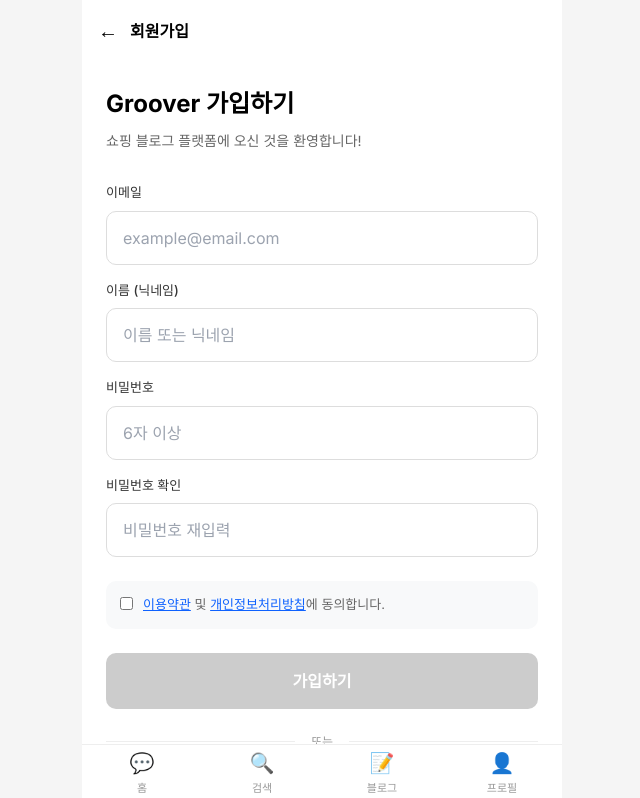
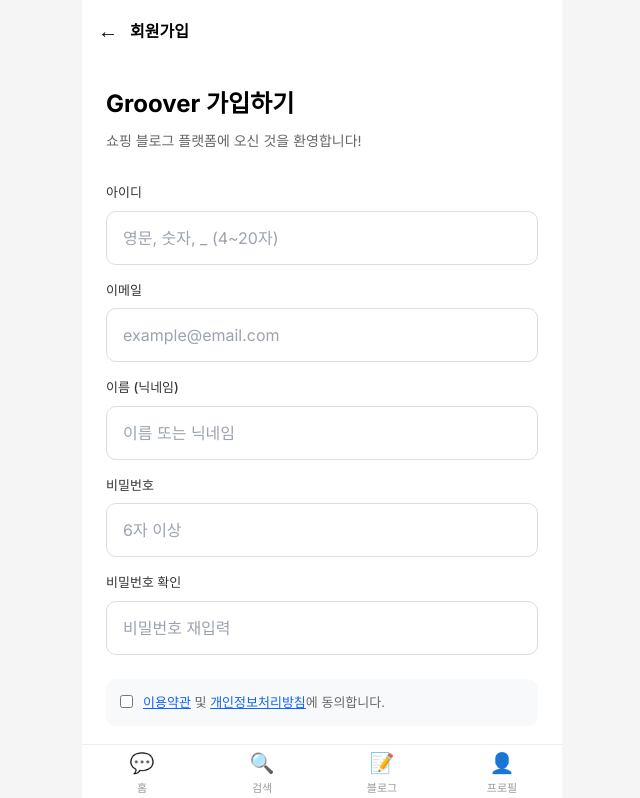
Before and after one commit to ppapigo/groover, a Next.js app in the folder groover-web/: page /signup in a window 1280 px wide. Shown: the top 798 px of the page, without its empty margins (318-958 px from the left). Built offline with nearby package versions, Linux system fonts and the light colour scheme; no server answers.

Commit message:
feat: 아이디로 회원가입/로그인 기능 추가

```diff
--- a/groover-web/src/app/login/page.tsx
+++ b/groover-web/src/app/login/page.tsx
@@ -13,6 +13,7 @@ export default function LoginPage() {
   const [password, setPassword] = useState('');
   const [isLoading, setIsLoading] = useState(false);
   const [error, setError] = useState('');
+  const [loginId, setLoginId] = useState('');
 
   const handleSubmit = async (e: React.FormEvent) => {
   e.preventDefault();
@@ -20,12 +21,18 @@ export default function LoginPage() {
   setIsLoading(true);
 
   try {
-    await login(email, password);
+    // 이메일인지 아이디인지 판단
+    const isEmail = loginId.includes('@');
+    const loginData = isEmail
+      ? { email: loginId, password }
+      : { userId: loginId, password };
+
+    await login(loginData);
     router.push('/');
   } catch (err: any) {
     const errorCode = err.response?.data?.code;
     if (errorCode === 'EMAIL_NOT_VERIFIED') {
-      // 이메일 미인증 시 인증 대기 페이지로 이동
+      const email = err.response?.data?.email;
       router.push(`/auth/verify-pending?email=${encodeURIComponent(email)}`);
     } else {
       setError(err.response?.data?.message || '로그인에 실패했습니다.');
@@ -83,7 +90,7 @@ export default function LoginPage() {
           </div>
         )}
 
-        {/* 이메일 */}
+        {/* 아이디/이메일 */}
         <div style={{ marginBottom: '16px' }}>
           <label
             style={{
@@ -94,13 +101,13 @@ export default function LoginPage() {
               color: '#333',
             }}
           >
-            이메일
+            아이디 또는 이메일
           </label>
           <input
-            type="email"
-            value={email}
-            onChange={(e) => setEmail(e.target.value)}
-            placeholder="example@email.com"
+            type="text"
+            value={loginId}
+            onChange={(e) => setLoginId(e.target.value)}
+            placeholder="아이디 또는 이메일"
             style={{
               width: '100%',
               padding: '14px 16px',
@@ -144,7 +151,7 @@ export default function LoginPage() {
         {/* 로그인 버튼 */}
         <button
           type="submit"
-          disabled={isLoading || !email || !password}
+         disabled={isLoading || !loginId || !password}
           style={{
             width: '100%',
             padding: '16px',
--- a/groover-web/src/app/signup/page.tsx
+++ b/groover-web/src/app/signup/page.tsx
@@ -15,12 +15,18 @@ export default function SignupPage() {
   const [agreeTerms, setAgreeTerms] = useState(false);
   const [isLoading, setIsLoading] = useState(false);
   const [error, setError] = useState('');
+  const [userId, setUserId] = useState('');
 
   const isValidEmail = (email: string) => {
     return /^[^\s@]+@[^\s@]+\.[^\s@]+$/.test(email);
   };
 
+  const isValidUserId = (userId: string) => {
+  return /^[a-zA-Z0-9_]{4,20}$/.test(userId);
+};
+
 const isFormValid =
+  isValidUserId(userId) &&
   isValidEmail(email) &&
   name.trim().length > 0 &&
   password.length >= 6 &&
@@ -35,8 +41,9 @@ export default function SignupPage() {
     setIsLoading(true);
     setError('');
 
+
     try {
-      await api.post('/auth/register', { email, password, name });
+      await api.post('/auth/register', { userId, email, password, name });
       // 이메일 인증 대기 페이지로 이동
       router.push(`/auth/verify-pending?email=${encodeURIComponent(email)}`);
     } catch (err: any) {
@@ -114,7 +121,39 @@ export default function SignupPage() {
             {error}
           </div>
         )}
-
+        {/* 아이디 */}
+<div style={{ marginBottom: '16px' }}>
+  <label
+    style={{
+      display: 'block',
+      fontSize: '13px',
+      fontWeight: '500',
+      marginBottom: '8px',
+      color: '#333',
+    }}
+  >
+    아이디
+  </label>
+  <input
+    type="text"
+    value={userId}
+    onChange={(e) => setUserId(e.target.value.toLowerCase())}
+    placeholder="영문, 숫자, _ (4~20자)"
+    style={{
+      width: '100%',
+      padding: '14px 16px',
+      border: '1px solid #ddd',
+      borderRadius: '10px',
+      fontSize: '16px',
+      outline: 'none',
+    }}
+        />
+        {userId && !isValidUserId(userId) && (
+          <p style={{ marginTop: '6px', fontSize: '12px', color: '#ef4444' }}>
+            아이디는 영문, 숫자, 언더스코어 4~20자로 입력해주세요.
+          </p>
+        )}
+      </div>
         {/* 이메일 */}
         <div style={{ marginBottom: '16px' }}>
           <label
--- a/groover-web/src/contexts/AuthContext.tsx
+++ b/groover-web/src/contexts/AuthContext.tsx
@@ -15,7 +15,7 @@ interface AuthContextType {
   user: User | null;
   isLoading: boolean;
   isAuthenticated: boolean;
-  login: (email: string, password: string) => Promise<void>;
+  login: (loginData: { email?: string; userId?: string; password: string }) => Promise<void>;
   register: (email: string, password: string, name: string) => Promise<void>;
   logout: () => Promise<void>;
   logoutAll: () => Promise<void>;
@@ -47,14 +47,14 @@ export function AuthProvider({ children }: { children: React.ReactNode }) {
   }, []);
 
   // 로그인
-  const login = useCallback(async (email: string, password: string) => {
-    const response = await api.post('/auth/login', { email, password });
-    const { user, accessToken } = response.data.data;
+  // 로그인
+const login = useCallback(async (loginData: { email?: string; userId?: string; password: string }) => {
+  const response = await api.post('/auth/login', loginData);
+  const { user, accessToken } = response.data.data;
 
-    setAccessToken(accessToken);
-    setUser(user);
-  }, []);
-
+  setAccessToken(accessToken);
+  setUser(user);
+}, []);
   // 회원가입
  // 회원가입 - 이메일 인증 필요
 const register = useCallback(async (email: string, password: string, name: string) => {
```
Lines whose indentation alone changed are shown as unchanged.
